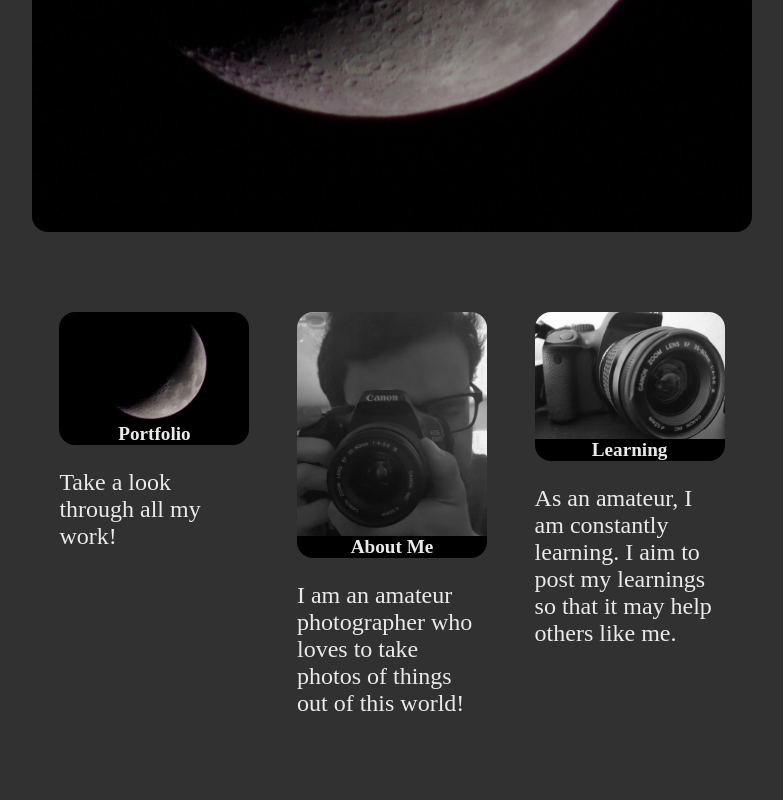
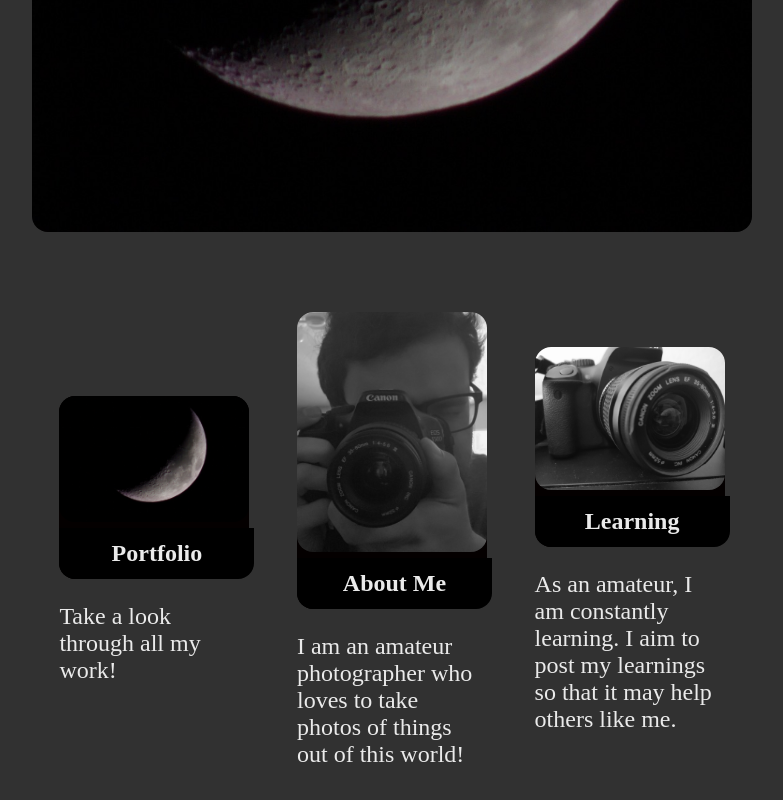
Before and after one commit to Topash15/astro-amateur, an Angular app in the folder client/: page / in a window 1280 px wide. Shown: the part 711-1511 px from the top of the page, without its empty margins (248-1031 px from the left). Built offline with nearby package versions, Linux system fonts and the light colour scheme; a web font is replaced by a local one.

Commit message:
adjusted styling of linking cards

```diff
--- a/client/src/app/linking-card/linking-card.component.css
+++ b/client/src/app/linking-card/linking-card.component.css
@@ -4,6 +4,7 @@
   display: grid;
   grid-template-columns: 33% 33% 33%;
   justify-content: center;
+  align-items: center;
 }
 
 .linking-card {
@@ -14,7 +15,10 @@
 }
 
 .photo-container {
-  position: relative;
+  width: 100%;
+  height: 75%;
+  background-color: rgb(4, 0, 0);
+  border-radius:16px;
 }
 
 .photo-container:hover{
@@ -23,20 +27,28 @@
 
 .photo-title {
   color: var(--text);
-  width: 100%;
+  padding: 0.5em;
+  min-width:90%;
+  max-width: 100%;
   text-decoration: none;
   text-align: center;
   margin: 0;
-  position: absolute;
-  bottom: 0;
+  position: relative;
+  bottom: 20%;
   border-radius: 0 0 16px 16px;
-  font-size: 1.5vw;
+  font-size: 1em;
   background-color: rgba(0, 0, 0);
 }
 
 .photo-img {
-  max-width: 100%;
+  width: 100%;
+  height: 90%;
   border-radius: 16px;
+  overflow: hidden;
+}
+
+.text-container{
+  height: auto;
 }
 
 @media (max-width: 769px) {
@@ -56,5 +68,6 @@
 
   .photo-title{
     font-size:6vw;
+    bottom: 15%;
   }
 }
--- a/client/src/app/shared.service.ts
+++ b/client/src/app/shared.service.ts
@@ -44,8 +44,6 @@ export class SharedService {
    * Creates new comment on photo
    */
   createPhotoComment(form: Comment): Observable<any> {
-    console.log("creating new comment")
-    console.log(JSON.stringify(form))
     return this.http.post<any>(
       `${environment.serverURL}/api/comments/post/comments`, JSON.stringify(form), {headers: {'Content-Type': 'application/json'}}
     );
@@ -80,4 +78,13 @@ export class SharedService {
       `${environment.serverURL}/api/comments/get/comments/article/${id}`
     );
   }
+
+   /**
+   * Creates new comment on article
+   */
+    createArticleComment(form: Comment): Observable<any> {
+      return this.http.post<any>(
+        `${environment.serverURL}/api/comments/post/comments`, JSON.stringify(form), {headers: {'Content-Type': 'application/json'}}
+      );
+    }
 }
```
Also changed, not shown: client/src/app/portfolio-details/portfolio-details.component.ts (+6 -9 lines).
